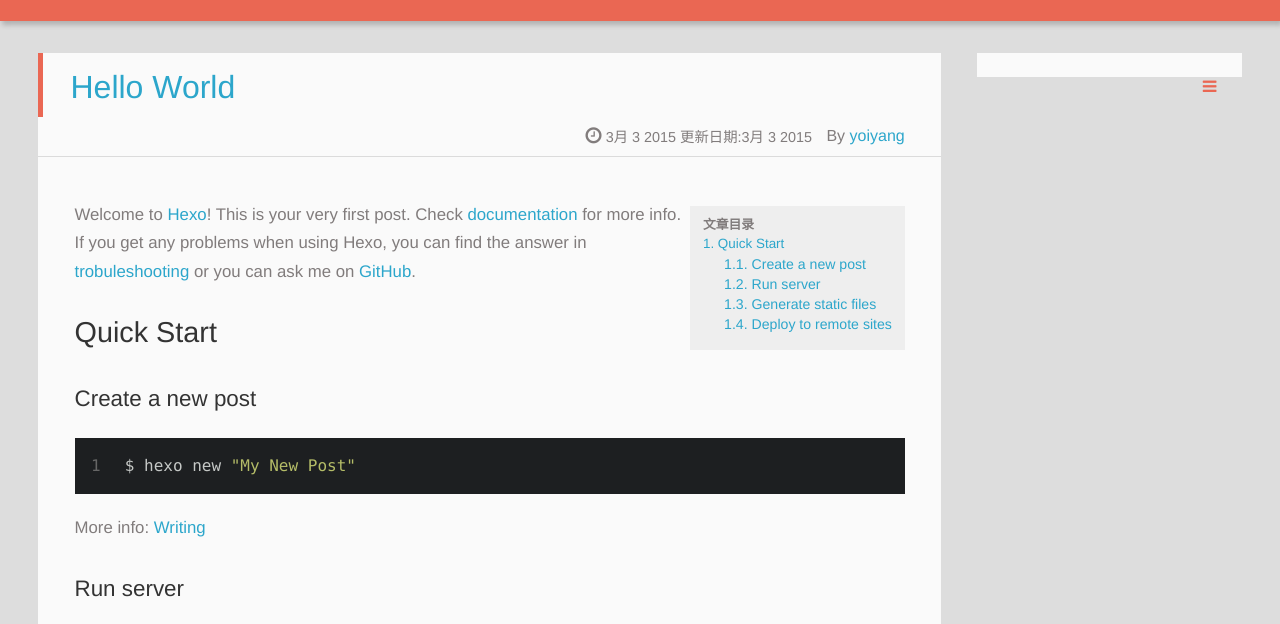
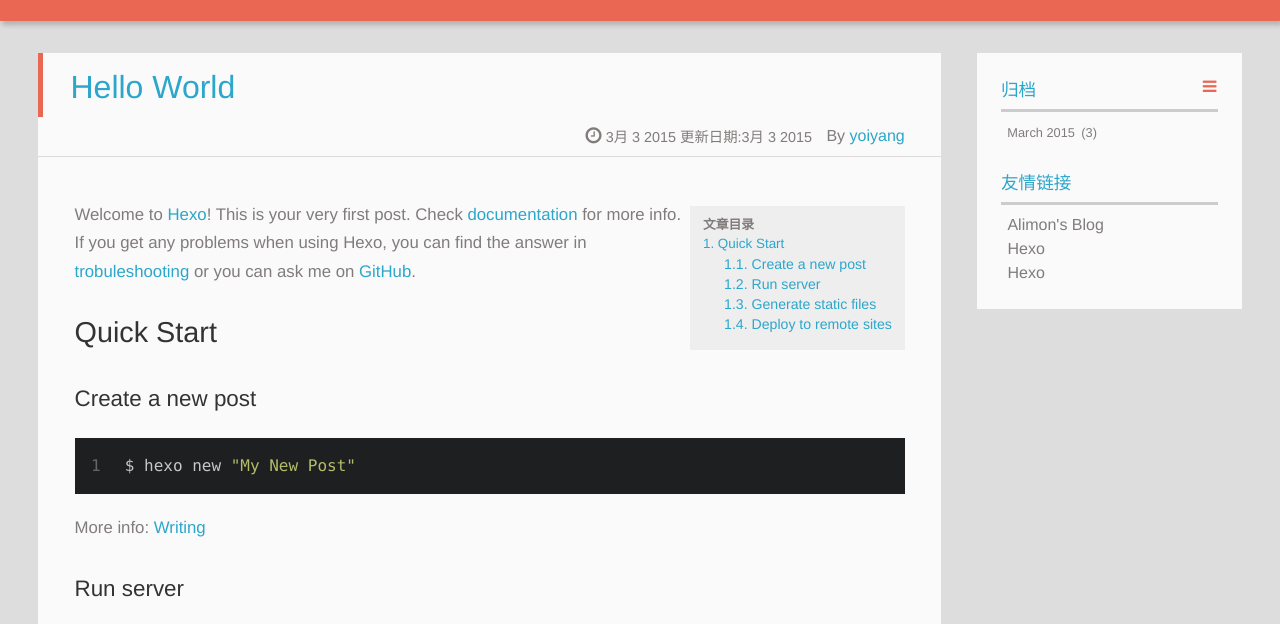
Before and after one commit to bestvivi/bestvivi.github.io, a plain HTML site: page 2015/03/03/hello-world/index.html in a window 1280 px wide. Shown: the part 160-784 px from the top of the page. Drawn offline with Linux system fonts and the light colour scheme; a script that the page names is missing.

Commit message:
Site updated: 2015-03-06 11:45:03

```diff
--- a/2015/03/03/hello-world/index.html
+++ b/2015/03/03/hello-world/index.html
@@ -156,6 +156,23 @@
 
 
 
+
+  <div class="archiveslist">
+    <p class="asidetitle"><a href="/archives">归档</a></p>
+      <ul class="archive-list"><li class="archive-list-item"><a class="archive-list-link" href="/archives/2015/03/">March 2015</a><span class="archive-list-count">3</span></li></ul>
+  </div>
+
+
+  <div class="linkslist">
+  <p class="asidetitle">友情链接</p>
+    <ul>
+      <li><a href="http://yangjian.me" target="_blank" title="YangJian">Alimon's Blog</a></li>
+      <li><a href="http://hexo.io" target="_blank" title="Hexo">Hexo</a></li>
+      <li><a href="http://yoiyang.com/404test.html" target="_blank" title="Hexo">Hexo</a></li>
+    </ul>
+</div>
+
+
 </aside>
 </div>
     </div>
```
Also changed, not shown: 2015/03/05/newpost/index.html (+17 -0 lines), 2015/03/06/phototest/index.html (+17 -0 lines), index.html (+17 -0 lines).
